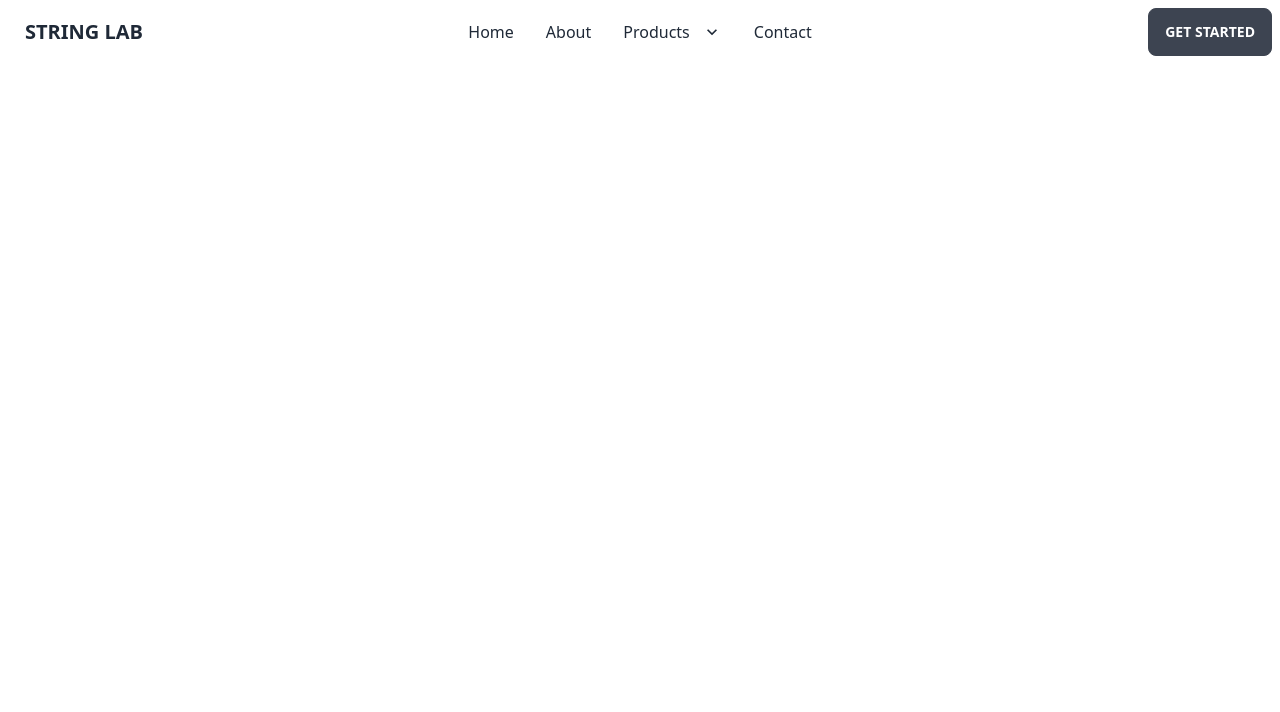
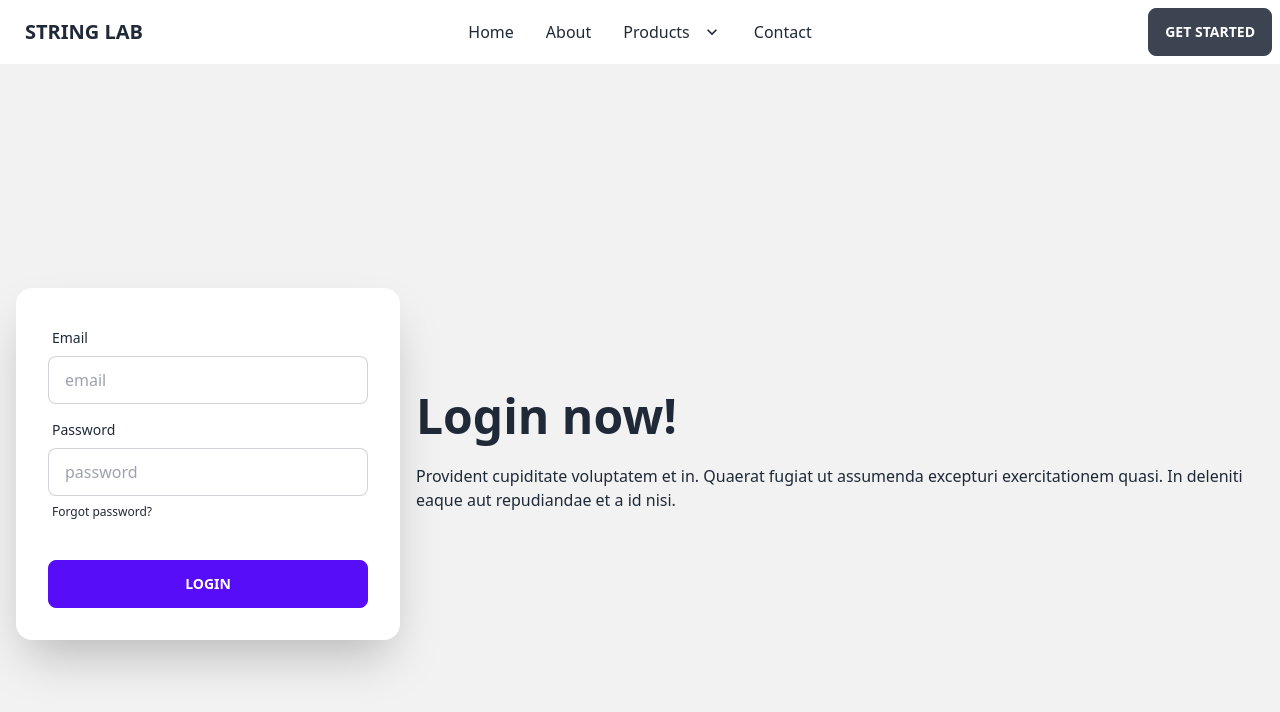
Before and after one commit to StingLab/inventory-management-system-v2, a React (Create React App) app: page / in a window 1280 px wide. Shown: the top 712 px of the page. Built offline with nearby package versions, Linux system fonts and the light colour scheme.

Commit message:
Home,About,Contact page filled with dummy things

```diff
--- /dev/null
+++ b/src/component/HomeLogin.js
@@ -0,0 +1,40 @@
+import React from 'react';
+
+function HomeLogin(props) {
+    return (
+        <div>
+            <div class="hero min-h-screen bg-base-200">
+                <div class="hero-content flex-col lg:flex-row-reverse">
+                    <div class="text-center lg:text-left">
+                    <h1 class="text-5xl font-bold">Login now!</h1>
+                    <p class="py-6">Provident cupiditate voluptatem et in. Quaerat fugiat ut assumenda excepturi exercitationem quasi. In deleniti eaque aut repudiandae et a id nisi.</p>
+                    </div>
+                    <div class="card flex-shrink-0 w-full max-w-sm shadow-2xl bg-base-100">
+                    <div class="card-body">
+                        <div class="form-control">
+                        <label class="label">
+                            <span class="label-text">Email</span>
+                        </label>
+                        <input type="text" placeholder="email" class="input input-bordered" />
+                        </div>
+                        <div class="form-control">
+                        <label class="label">
+                            <span class="label-text">Password</span>
+                        </label>
+                        <input type="text" placeholder="password" class="input input-bordered" />
+                        <label class="label">
+                            <a href="#" class="label-text-alt link link-hover">Forgot password?</a>
+                        </label>
+                        </div>
+                        <div class="form-control mt-6">
+                        <button class="btn btn-primary">Login</button>
+                        </div>
+                    </div>
+                    </div>
+                </div>
+            </div>
+        </div>
+    );
+}
+
+export default HomeLogin;
--- a/src/page/About.js
+++ b/src/page/About.js
@@ -5,6 +5,15 @@
     return (
         <div>
             <Header/>
+            <div class="hero min-h-screen bg-base-200">
+                <div class="hero-content text-center">
+                    <div class="max-w-md">
+                    <h1 class="text-5xl font-bold">About</h1>
+                    <p class="py-6">Provident cupiditate voluptatem et in. Quaerat fugiat ut assumenda excepturi exercitationem quasi. In deleniti eaque aut repudiandae et a id nisi.</p>
+                    <button class="btn btn-primary">Get Started</button>
+                    </div>
+                </div>
+            </div>
         </div>
     );
 }
--- a/src/page/Contact.js
+++ b/src/page/Contact.js
@@ -5,6 +5,15 @@
     return (
         <div>
             <Header/>
+            <div class="hero min-h-screen bg-base-200">
+                <div class="hero-content text-center">
+                    <div class="max-w-md">
+                    <h1 class="text-5xl font-bold">Contact Us</h1>
+                    <p class="py-6">Provident cupiditate voluptatem et in. Quaerat fugiat ut assumenda excepturi exercitationem quasi. In deleniti eaque aut repudiandae et a id nisi.</p>
+                    <button class="btn btn-primary">Get Started</button>
+                    </div>
+                </div>
+            </div>
         </div>
     );
 }
--- a/src/page/Home.js
+++ b/src/page/Home.js
@@ -1,10 +1,12 @@
 import React from 'react';
 import Header from '../component/Header';
+import HomeLogin from '../component/HomeLogin';
 
 function Home(props) {
     return (
         <div>
             <Header/>
+            <HomeLogin/>
         </div>
     );
 }
```
